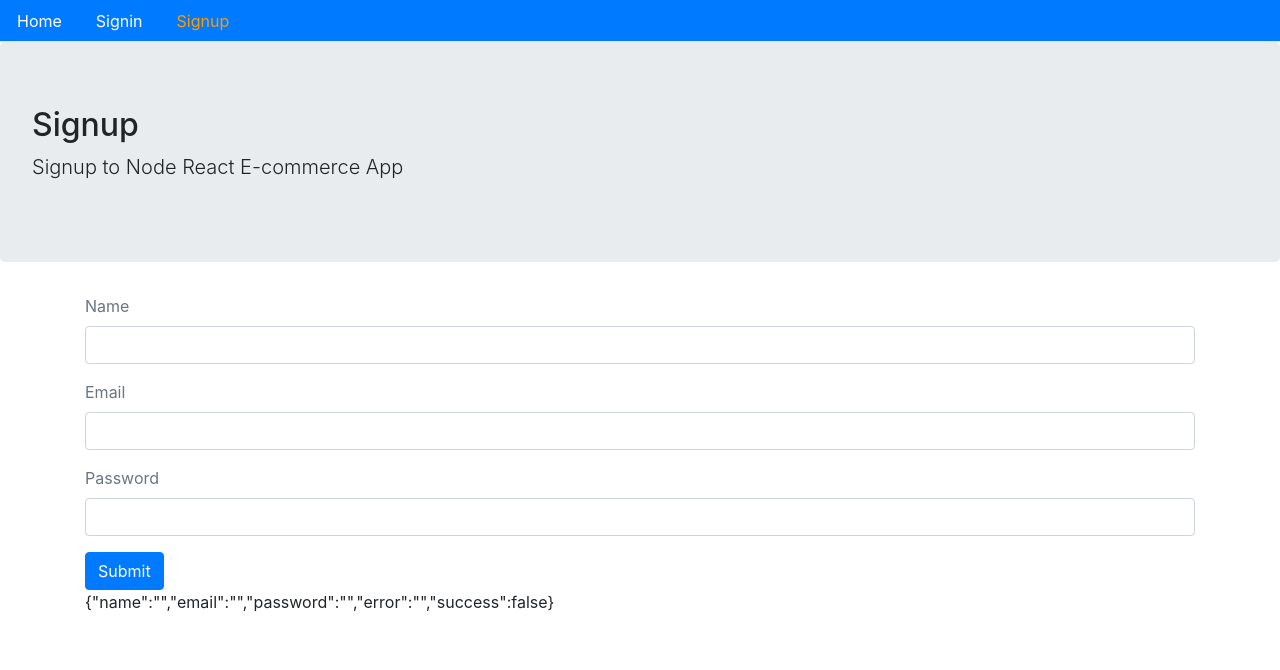
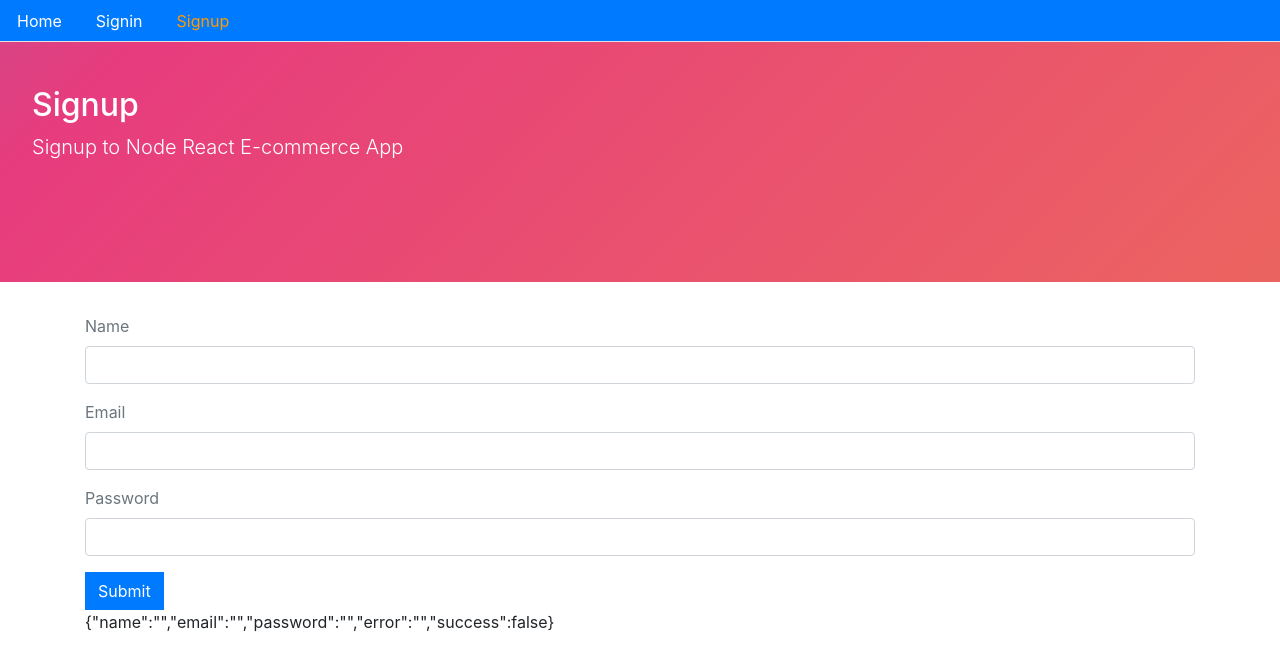
Before and after one commit to jeromeski/front-ecomprojone, a React (Create React App) app: page /signup in a window 1280 px wide. Shown: the top 670 px of the page. Built offline with nearby package versions, Linux system fonts and the light colour scheme.

Commit message:
Styling buttons and jumbotron

```diff
--- a/src/core/Card.js
+++ b/src/core/Card.js
@@ -12,7 +12,7 @@
           <p>{product.description}</p>
           <p>${product.price}</p>
           <Link to='/'>
-            <button className='btn btn-outline-primary mt-2 mb-2'>
+            <button className='btn btn-outline-primary mt-2 mr-2 mb-2'>
               View Product
             </button>
           </Link>
--- a/src/core/Layout.js
+++ b/src/core/Layout.js
@@ -1,5 +1,6 @@
 import React from 'react';
 import Menu from './Menu';
+import '../styles.css';
 
 const Layout = ({
   title = 'Title',
--- /dev/null
+++ b/src/styles.css
@@ -0,0 +1,66 @@
+.btn,
+.jumbotron,
+.nav :hover {
+  border-radius: 0px;
+}
+
+.product-img {
+  min-height: 100px;
+}
+
+.jumbotron h2 {
+  margin-top: -20px;
+}
+
+@media only screen and (max-width: 600px) {
+  .jumbotron h2 {
+    margin-top: 10px;
+  }
+}
+
+.jumbotron {
+  width: 30wh;
+  height: 30vh;
+  color: #fff;
+  background: linear-gradient(-45deg, #ee7752, #e73c7e, #23a6d5, #23d5ab);
+  background-size: 400% 400%;
+  -webkit-animation: Gradient 15s ease infinite;
+  -moz-animation: Gradient 15s ease infinite;
+  animation: Gradient 15s ease infinite;
+}
+
+@-webkit-keyframes Gradient {
+  0% {
+      background-position: 0% 50%;
+  }
+  50% {
+      background-position: 100% 50%;
+  }
+  100% {
+      background-position: 0% 50%;
+  }
+}
+
+@-moz-keyframes Gradient {
+  0% {
+      background-position: 0% 50%;
+  }
+  50% {
+      background-position: 100% 50%;
+  }
+  100% {
+      background-position: 0% 50%;
+  }
+}
+
+@keyframes Gradient {
+  0% {
+      background-position: 0% 50%;
+  }
+  50% {
+      background-position: 100% 50%;
+  }
+  100% {
+      background-position: 0% 50%;
+  }
+}
```
